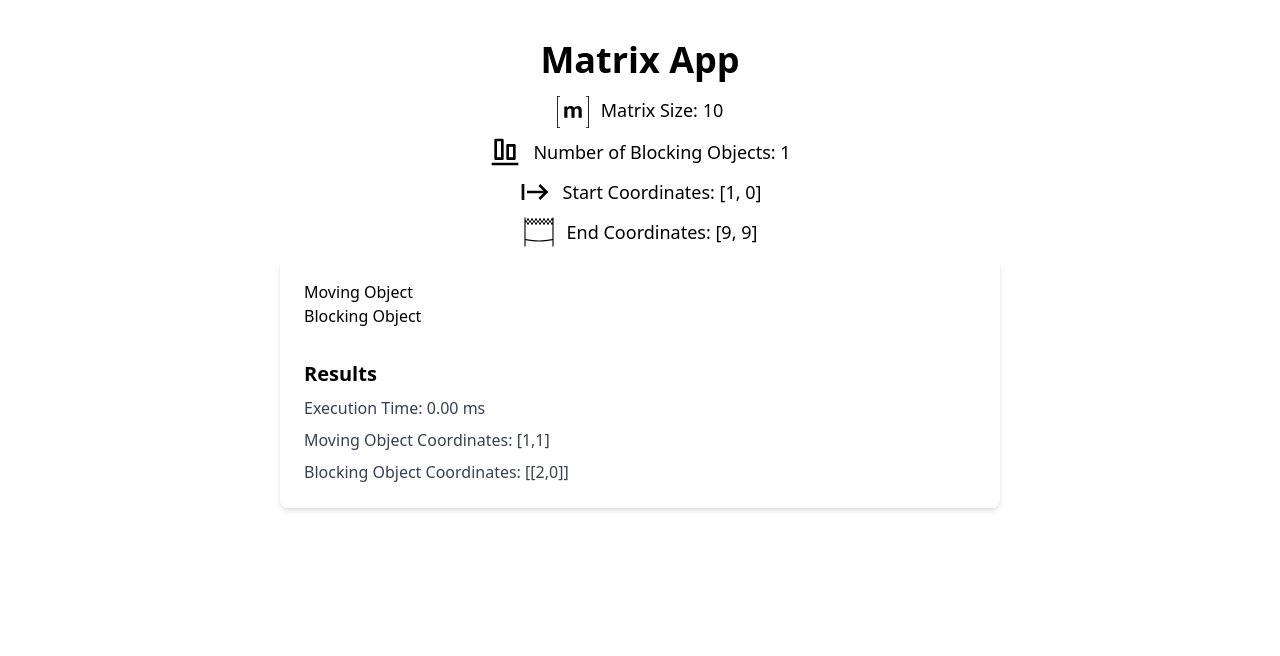
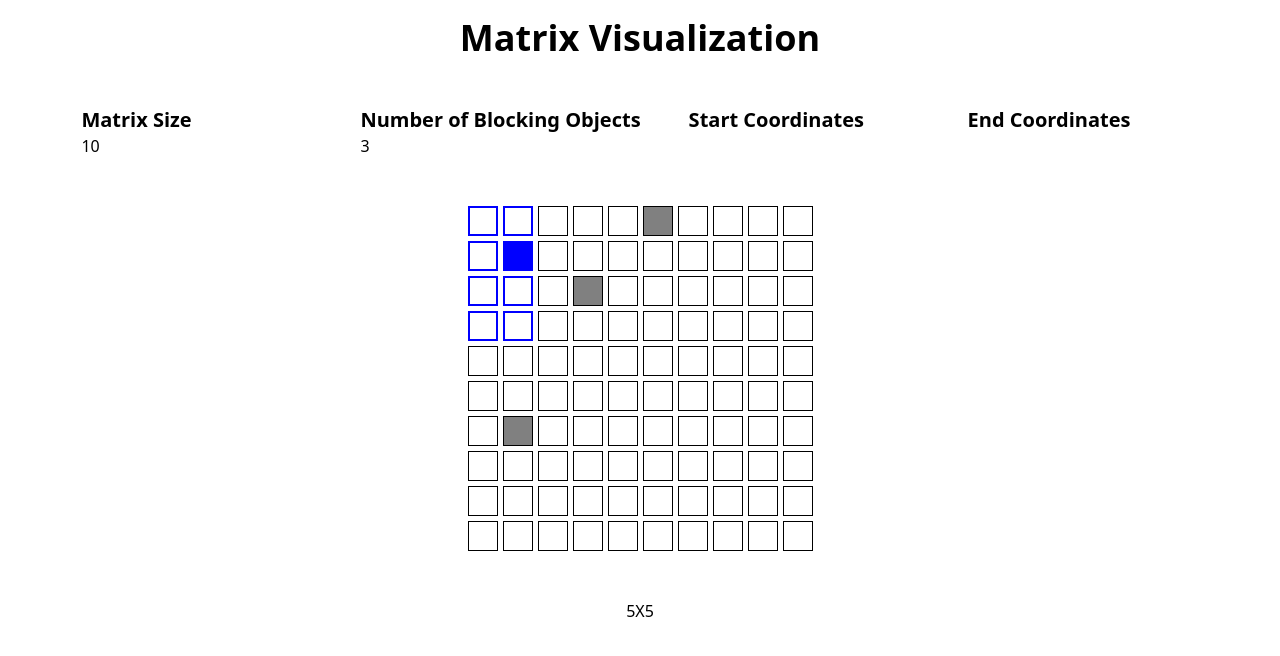
Before and after one commit to StrahinjaWebDev/Moving-Objects-Game, a React (Vite) app: page / in a window 1280 px wide. Shown: the top 656 px of the page. Built offline with nearby package versions, Linux system fonts and the light colour scheme.

Commit message:
adding visual represent of my matrix app setting input fields for changing size of matrix, start and end position and number of blocking objects

```diff
--- a/src/Matrix.tsx
+++ b/src/Matrix.tsx
@@ -4,9 +4,11 @@ import { BiObjectsVerticalBottom } from "react-icons/bi";
 import { MdOutlineStart } from "react-icons/md";
 import { GiFinishLine } from "react-icons/gi";
 
+//! TODO: SET START AND END COORDINATES CORRECTLY !!!
+
 function Matrix() {
-  const matrixSize = import.meta.env.VITE_MATRIX_SIZE || 10; //Can be changed in .env file
-  const numberOfBlockingObjects = import.meta.env.VITE_BLOCKING_OBJECTS || 1; //Can be changed in .env file
+  const [matrixSize, setMatrixSize] = useState(import.meta.env.VITE_MATRIX_SIZE || 10); //Can be changed in .env file
+  const [numberOfBlockingObjects, setNumberOfBlockingObjects] = useState(import.meta.env.VITE_BLOCKING_OBJECTS || 3); //Can be changed in .env file
   const [startCoordinates, setStartCoordinates] = useState([import.meta.env.VITE_START_X || 0, import.meta.env.VITE_START_Y || 0]);
   const [endCoordinates, setEndCoordinates] = useState([
     import.meta.env.VITE_END_X || matrixSize - 1,
@@ -15,6 +17,8 @@ function Matrix() {
   const [movingObjectCoordinates, setMovingObjectCoordinates] = useState([startCoordinates[0], startCoordinates[1]]);
   const [blockingObjectCoordinates, setBlockingObjectCoordinates] = useState<number[][]>([]);
   const [executionTime, setExecutionTime] = useState(0);
+  const [movementHistory, setMovementHistory] = useState<number[][]>([]); // Store movement history
+  const [clickCount, setClickCount] = useState(0);
 
   const random = () => {
     return Math.random();
@@ -22,6 +26,11 @@ function Matrix() {
 
   const floor = (number: number) => {
     return Math.floor(number);
+  };
+
+  const handleClick = () => {
+    // Increment the click count
+    setClickCount(clickCount + 1);
   };
 
   useEffect(() => {
@@ -123,7 +132,7 @@ function Matrix() {
         default:
           break;
       }
-
+      setMovementHistory((prevMovementHistory) => [...prevMovementHistory, [...newMovingObjectCoordinates]]);
       setMovingObjectCoordinates(newMovingObjectCoordinates); // Update the MO coordinates with the new coordinates
     };
 
@@ -166,34 +175,73 @@ function Matrix() {
     return matrix;
   };
 
+  // useEffect(() => {
+  //   // Update the numberOfBlockingObjects state based on the click count
+  //   if (matrixSize === 5) {
+  //     if (clickCount === 1) {
+  //       setNumberOfBlockingObjects(1);
+  //     } else if (clickCount === 2) {
+  //       setNumberOfBlockingObjects(2);
+  //     } else if (clickCount === 3) {
+  //       setNumberOfBlockingObjects(3);
+  //     }
+  //   } else {
+  //     setNumberOfBlockingObjects(import.meta.env.VITE_BLOCKING_OBJECTS || 3);
+  //   }
+
+  // }, [clickCount]);  //! MAKE THIS FUNCTION WORK PROPER
+
+  // console.log({
+  //   movingObjectCoordinates: movingObjectCoordinates,
+  //   blockingObjectCoordinates: blockingObjectCoordinates,
+  // }); //! IF The result should be an array of objects containing movingObjectCoordinates and blockingObjetsCoordinates keys, this should be in the log
+
   return (
-    <div className="max-w-3xl mx-auto mt-10 px-6">
-      <div className="text-center">
-        <h1 className="text-4xl font-bold mb-4">Matrix App</h1>
-        <p className="text-lg mb-2 flex justify-center gap-3">
-          <SiMatrix size={"2rem"} />
-          Matrix Size: {matrixSize}
-        </p>
-        <p className="text-lg mb-2 flex justify-center items-center gap-3">
-          <BiObjectsVerticalBottom size={"2rem"} /> Number of Blocking Objects: {numberOfBlockingObjects}
-        </p>
-        <p className="text-lg mb-2 flex justify-center items-center gap-3">
-          <MdOutlineStart size={"2rem"} /> Start Coordinates: [{startCoordinates[0]}, {startCoordinates[1]}]
-        </p>
-        <p className="text-lg mb-2 flex justify-center items-center gap-3">
-          <GiFinishLine size={"2rem"} /> End Coordinates: [{endCoordinates[0]}, {endCoordinates[1]}]
-        </p>
-      </div>
-
-      <div className="bg-white shadow-md p-6 rounded-lg">
-        {renderMatrix()}
-        <div className="mt-8">
-          <h2 className="text-xl font-semibold mb-2">Results</h2>
-          <p className="text-gray-700 mb-2">Execution Time: {executionTime.toFixed(2)} ms</p>
-          <p className="text-gray-700 mb-2">Moving Object Coordinates: {JSON.stringify(movingObjectCoordinates)}</p>
-          <p className="text-gray-700">Blocking Object Coordinates: {JSON.stringify(blockingObjectCoordinates)}</p>
+    <div className="flex flex-col justify-center items-center w-screen h-[80vh] gap-12">
+      <h1 className="text-4xl font-semibold">Matrix Visualization</h1>
+      <div className="flex flex-row gap-12">
+        <div>
+          <p className="font-bold text-xl">Matrix Size</p>
+          <input type="number" value={matrixSize} onChange={(e) => setMatrixSize(e.target.value)} />
+        </div>
+        <div>
+          <p className="font-bold text-xl">Number of Blocking Objects</p>
+          <input type="number" value={numberOfBlockingObjects} onChange={(e) => setNumberOfBlockingObjects(parseInt(e.target.value))} />
+        </div>
+        <div>
+          <p className="font-bold text-xl">Start Coordinates</p>
+          <input type="number" value={startCoordinates} onChange={(e) => setStartCoordinates(e.target.value)} />
+        </div>
+        <div>
+          <p className="font-bold text-xl">End Coordinates</p>
+          <input type="number" value={endCoordinates} onChange={(e) => setEndCoordinates(e.target.value)} />
         </div>
       </div>
+      <div style={{ display: "grid", gridTemplateColumns: `repeat(${matrixSize}, 30px)`, gap: "5px" }}>
+        {Array.from({ length: matrixSize * matrixSize }).map((_, index) => {
+          const row = Math.floor(index / matrixSize);
+          const col = index % matrixSize;
+          const isStart = startCoordinates[0] === row && startCoordinates[1] === col;
+          const isEnd = endCoordinates[0] === row && endCoordinates[1] === col;
+          const isMO = movingObjectCoordinates[0] === row && movingObjectCoordinates[1] === col;
+          const isBO = blockingObjectCoordinates.some(([x, y]) => x === row && y === col);
+          const isMovementHistory = movementHistory.some(([x, y]) => x === row && y === col); // Check if current cell is in movement history
+
+          let boxStyle = {
+            width: "30px",
+            height: "30px",
+            border: isMovementHistory ? "2px solid blue" : "1px solid #000", // Apply style for movement history
+            display: "flex",
+            justifyContent: "center",
+            alignItems: "center",
+            backgroundColor: isStart ? "green" : isEnd ? "red" : isMO ? "blue" : isBO ? "gray" : "transparent",
+            color: isMO ? "#fff" : "#000",
+          };
+
+          return <div key={index} style={boxStyle}></div>;
+        })}
+      </div>
+      <button onClick={handleClick}>5X5</button>
     </div>
   );
 }
```
